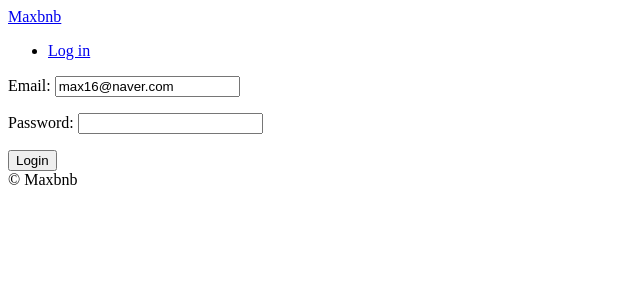
After one commit to helious23/maxbnb, a Django app: page /users/login in a window 1280 px wide. The commit adds this page. Shown: the top 300 px of the page, without its empty margins (0-640 px from the left). Run offline with Django 3.2, Linux system fonts and the light colour scheme.

Commit message:
user login & logout harder way

```diff
--- a/config/urls.py
+++ b/config/urls.py
@@ -23,6 +23,7 @@ from django.conf.urls.static import static
 urlpatterns = [
     path("", include("core.urls", namespace="core")),
     path("rooms/", include("rooms.urls", namespace="rooms")),
+    path("users/", include("users.urls", namespace="uesrs")),
     path("admin/", admin.site.urls),
 ]
 
--- a/templates/partials/nav.html
+++ b/templates/partials/nav.html
@@ -1,5 +1,10 @@
 
 <a href="{% url 'core:home' %}">Maxbnb</a>
 <ul>
-    <li><a href="#">Login</a></li>
+    {% if user.is_authenticated %}
+        <li><a href="{% url 'users:logout' %}">Log out</a></li>
+    {% else %}
+        <li><a href="{% url 'users:login' %}">Log in</a></li>
+    {% endif %}
+
 </ul>
--- /dev/null
+++ b/templates/users/login.html
@@ -0,0 +1,13 @@
+{% extends 'base.html' %}
+
+{% block page_title %}Login{% endblock page_title %}
+
+{% block search_bar %}{% endblock search_bar %}
+
+{% block content %}
+    <form method="POST" action="{% url 'users:login' %}">
+        {% csrf_token %}
+        {{form.as_p}}
+        <button>Login</button>
+    </form>
+{% endblock content %}
--- /dev/null
+++ b/users/forms.py
@@ -0,0 +1,26 @@
+from django import forms
+from . import models
+
+
+class LoginForm(forms.Form):
+
+    """Login Form Definition"""
+
+    email = forms.EmailField()
+    password = forms.CharField(widget=forms.PasswordInput)  # password 입력시 사용
+
+    def clean(self):
+        # 두 fields 가 서로 상관이 있으므로(코드가 중복되므로) clean method 로 함께 관리함
+        email = self.cleaned_data.get("email")
+        password = self.cleaned_data.get("password")
+        try:
+            user = models.User.objects.get(email=email)
+            if user.check_password(password):
+                return self.cleaned_data
+                # cleaned_data 를 return 해야 email, password 둘 다 가진 data 가 return
+            else:
+                self.add_error("password", forms.ValidationError("Incorrect Password"))
+                # add_error("field", error) : 어디서 error 가 일어나는지 명확하게 보여줌
+                # clean_email() 이나 clean_password() 사용시에는 필요 없음
+        except models.User.DoesNotExist:
+            self.add_error("email", forms.ValidationError("User Not Found"))
--- a/users/urls.py
+++ b/users/urls.py
@@ -0,0 +1,10 @@
+from django.urls import path
+from . import views
+
+app_name = "users"
+
+
+urlpatterns = [
+    path("login", views.LoginView.as_view(), name="login"),
+    path("logout", views.log_out, name="logout"),
+]
--- a/users/views.py
+++ b/users/views.py
@@ -1,3 +1,27 @@
-from django.shortcuts import render
+from django.views import View
+from django.shortcuts import render, redirect
+from django.urls import reverse
+from django.contrib.auth import authenticate, login, logout
+from . import forms
 
-# Create your views here.
+
+class LoginView(View):
+    def get(self, request):
+        form = forms.LoginForm(initial={"email": "max16@naver.com"})
+        return render(request, "users/login.html", {"form": form})
+
+    def post(self, request):
+        form = forms.LoginForm(request.POST)
+        if form.is_valid():
+            email = form.cleaned_data.get("email")
+            password = form.cleaned_data.get("password")
+            user = authenticate(request, username=email, password=password)
+            if user is not None:
+                login(request, user)
+                return redirect(reverse("core:home"))
+        return render(request, "users/login.html", {"form": form})
+
+
+def log_out(request):
+    logout(request)
+    return redirect(reverse("core:home"))
```
Also changed, not shown: 1 other file.
